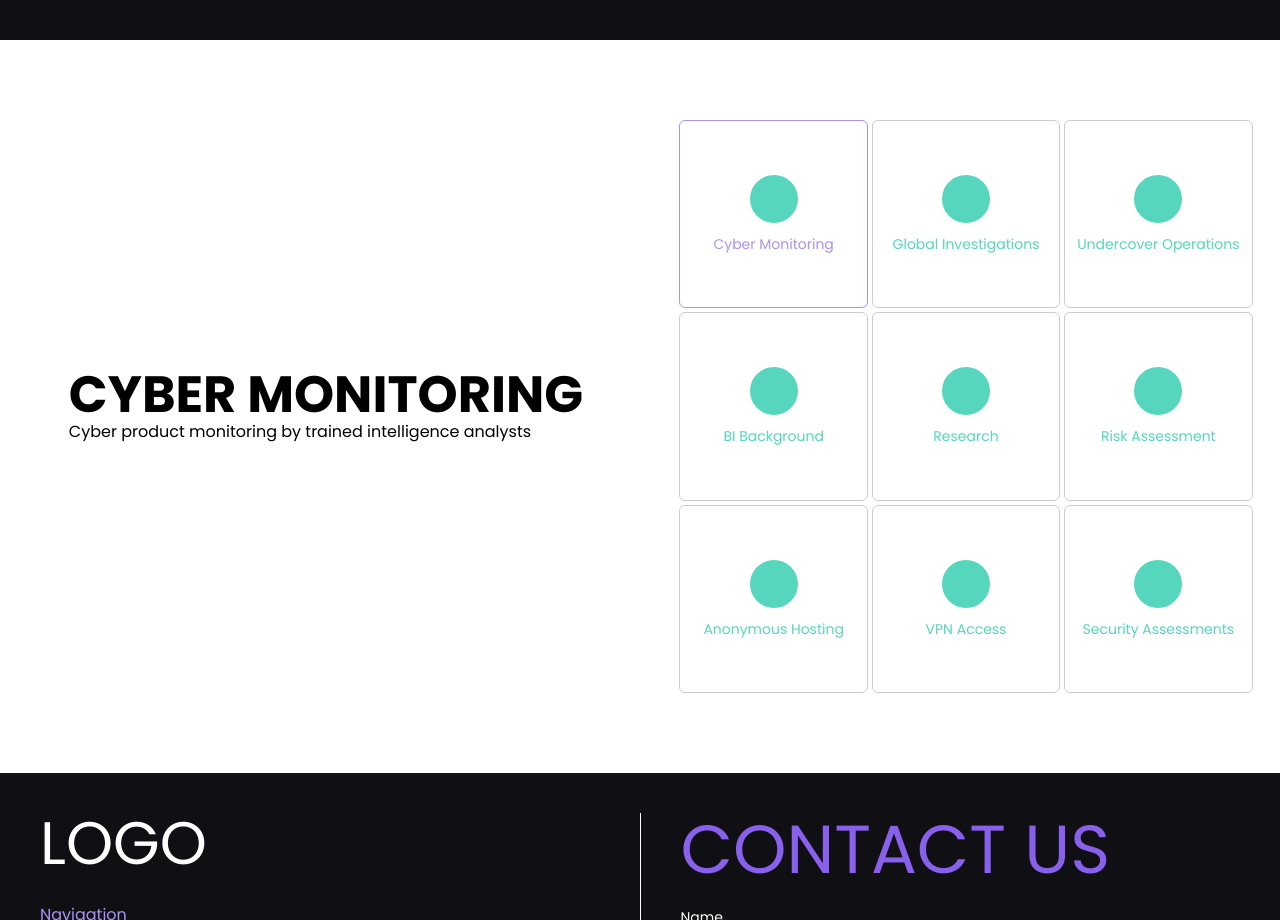
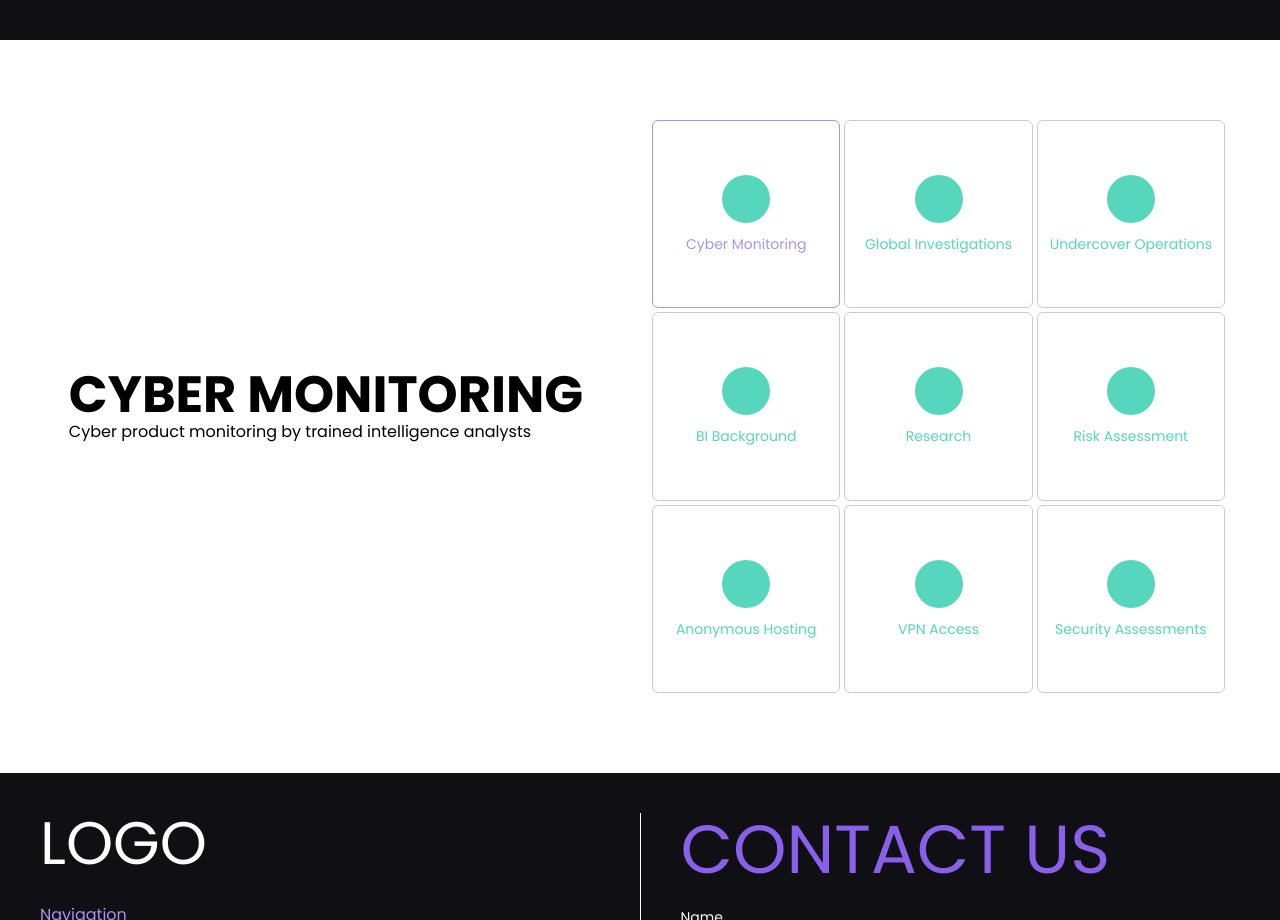
Before and after one commit to arciagaam/dmrs-fe, a React (Vite) app: page /dmrs-fe in a window 1280 px wide. Shown: the part 3900-4820 px from the top of the page. Built offline with nearby package versions, Linux system fonts and the light colour scheme.

Commit message:
What we do

```diff
--- a/src/pages/Home/components/WhatWeDo.jsx
+++ b/src/pages/Home/components/WhatWeDo.jsx
@@ -50,6 +50,7 @@ const WhatWeDo = () => {
         const index = contents.findIndex((_content) => _content.name == content.name);
         setActiveContent(contents[index]);
     }
+
     return (
         <div className="flex justify-between py-20">
 
@@ -60,11 +61,13 @@ const WhatWeDo = () => {
                 </div>
             </div>
 
-            <div className="flex flex-col items-center self-center flex-1 w-fit" onMouseOver={() => setHovering(true)} onMouseLeave={() => setHovering(false)}>
-                <div className="grid grid-cols-3 gap-1 w-fit">
-                    {
-                        contents.map((content, index) => <WhatWeDoItem key={index} content={content} parentHover={hovering} active={content.name == activeContent?.name} handleSelectActive={handleSelectActive}/>)
-                    }
+            <div className="flex-1">
+                <div className="flex flex-col items-center self-center w-fit" onMouseOver={() => setHovering(true)} onMouseLeave={() => setHovering(false)}>
+                    <div className="grid grid-cols-3 gap-1 w-fit">
+                        {
+                            contents.map((content, index) => <WhatWeDoItem key={index} content={content} parentHover={hovering} active={content.name == activeContent?.name} handleSelectActive={handleSelectActive}/>)
+                        }
+                    </div>
                 </div>
             </div>
         </div>
```
